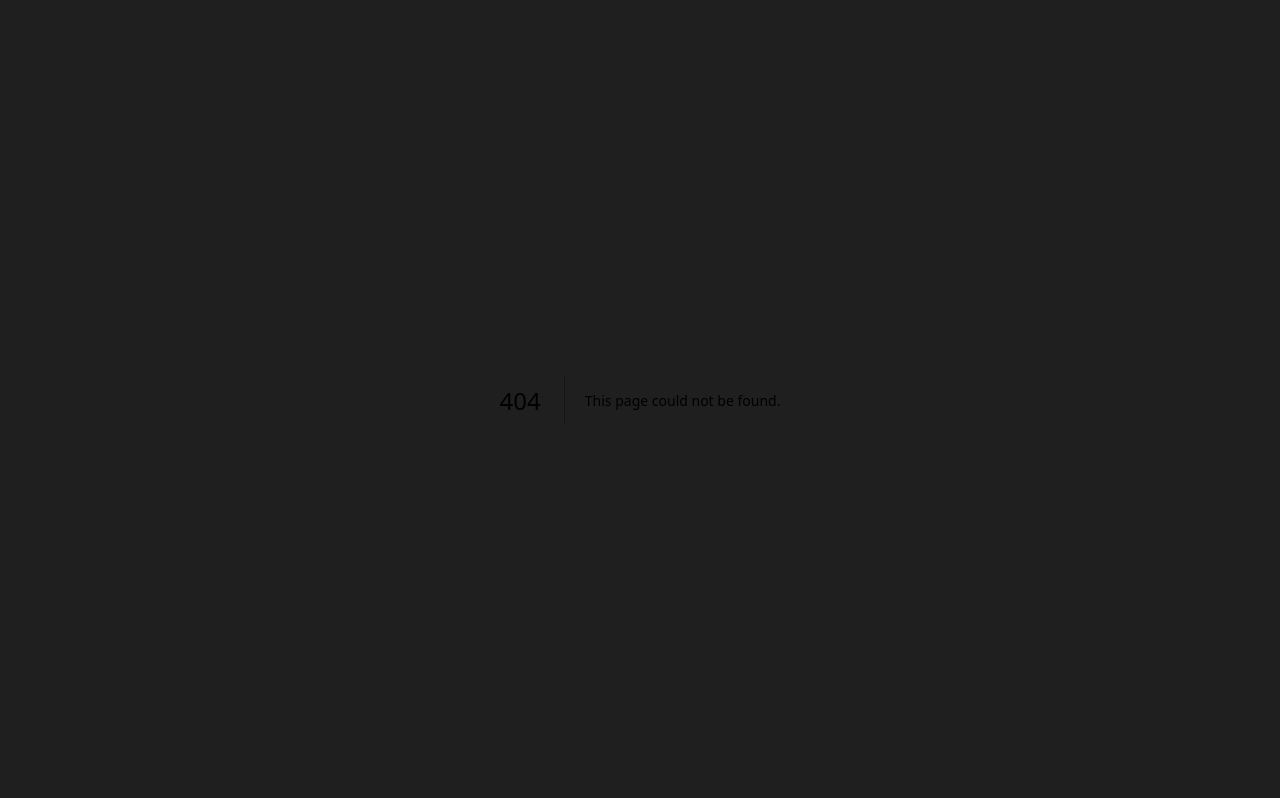
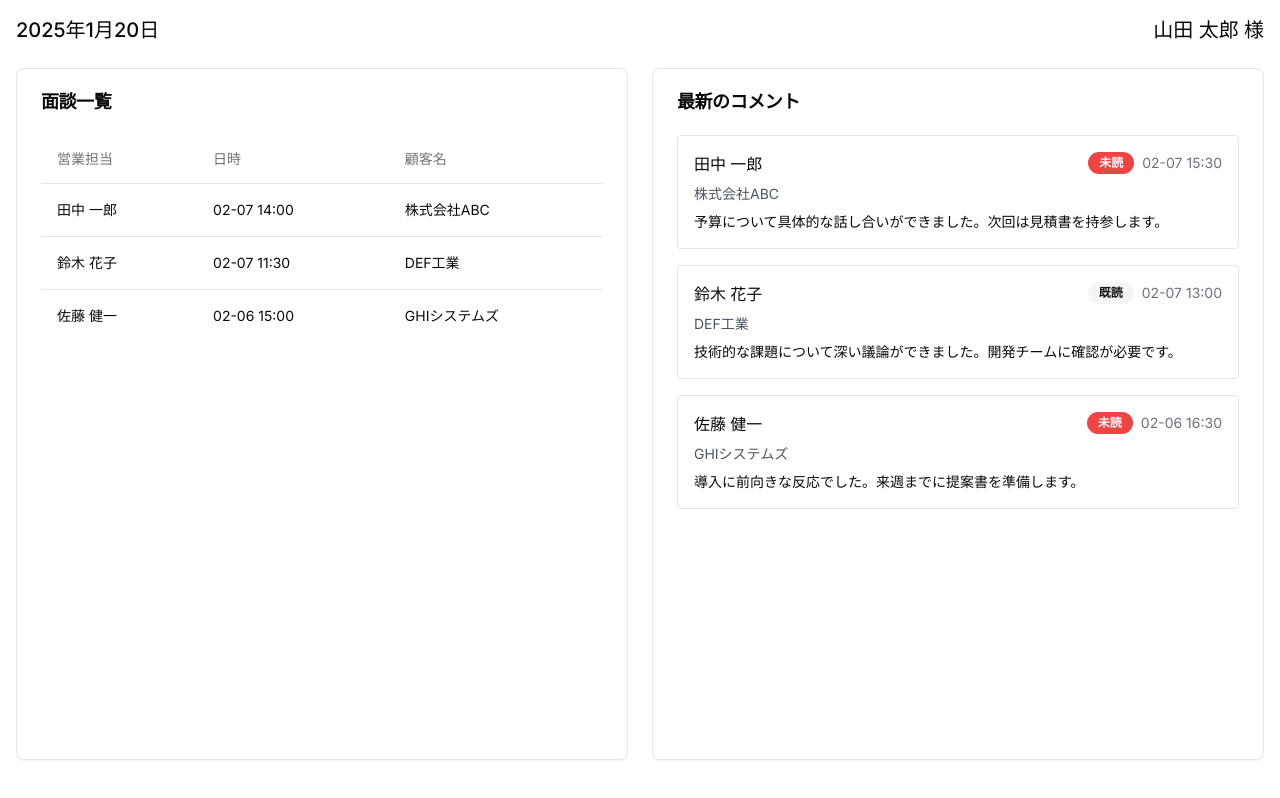
Before and after one commit to okopei/audio-sales-analyzer, a Next.js app in the folder next-app/: page /manager-dashboard in a window 1280 px wide. Before the commit this address had no page. Built offline with nearby package versions, Linux system fonts and the light colour scheme.

Commit message:
feat: create manager-dashboard

```diff
--- a/next-app/package.json
+++ b/next-app/package.json
@@ -10,6 +10,7 @@
   },
   "dependencies": {
     "@radix-ui/react-label": "^2.1.1",
+    "@radix-ui/react-scroll-area": "^1.2.3",
     "@radix-ui/react-select": "^2.1.5",
     "@react-spring/web": "^9.7.5",
     "@use-gesture/react": "^10.3.1",
--- /dev/null
+++ b/next-app/src/app/manager-dashboard/page.tsx
@@ -0,0 +1,151 @@
+"use client"
+
+import { Card, CardContent, CardHeader, CardTitle } from "@/components/ui/card"
+import { ScrollArea } from "@/components/ui/scroll-area"
+import { Table, TableBody, TableCell, TableHead, TableHeader, TableRow } from "@/components/ui/table"
+import { Badge } from "@/components/ui/badge"
+
+// 仮のデータ
+const meetings = [
+  {
+    id: 1,
+    salesPerson: "田中 一郎",
+    date: "02-07 14:00",
+    customer: "株式会社ABC",
+    url: "#",
+  },
+  {
+    id: 2,
+    salesPerson: "鈴木 花子",
+    date: "02-07 11:30",
+    customer: "DEF工業",
+    url: "#",
+  },
+  {
+    id: 3,
+    salesPerson: "佐藤 健一",
+    date: "02-06 15:00",
+    customer: "GHIシステムズ",
+    url: "#",
+  },
+]
+
+const comments = [
+  {
+    id: 1,
+    salesPerson: "田中 一郎",
+    date: "02-07 15:30",
+    customer: "株式会社ABC",
+    comment: "予算について具体的な話し合いができました。次回は見積書を持参します。",
+    url: "#",
+    isRead: false,
+  },
+  {
+    id: 2,
+    salesPerson: "鈴木 花子",
+    date: "02-07 13:00",
+    customer: "DEF工業",
+    comment: "技術的な課題について深い議論ができました。開発チームに確認が必要です。",
+    url: "#",
+    isRead: true,
+  },
+  {
+    id: 3,
+    salesPerson: "佐藤 健一",
+    date: "02-06 16:30",
+    customer: "GHIシステムズ",
+    comment: "導入に前向きな反応でした。来週までに提案書を準備します。",
+    url: "#",
+    isRead: false,
+  },
+]
+
+export default function ManagerDashboard() {
+  // 現在の日付を取得
+  const today = new Date()
+  const dateStr = today.toLocaleDateString("ja-JP", {
+    year: "numeric",
+    month: "long",
+    day: "numeric",
+  })
+
+  return (
+    <div className="min-h-screen bg-white p-4">
+      <div className="max-w-7xl mx-auto space-y-4">
+        {/* ヘッダー */}
+        <div className="flex justify-between items-center mb-6">
+          <h1 className="text-xl font-medium">{dateStr}</h1>
+          <div className="text-xl font-medium">山田 太郎 様</div>
+        </div>
+
+        {/* メインコンテンツ */}
+        <div className="grid md:grid-cols-2 gap-6">
+          {/* 面談一覧 */}
+          <Card>
+            <CardHeader>
+              <CardTitle>面談一覧</CardTitle>
+            </CardHeader>
+            <CardContent>
+              <ScrollArea className="h-[600px]">
+                <Table>
+                  <TableHeader>
+                    <TableRow>
+                      <TableHead>営業担当</TableHead>
+                      <TableHead>日時</TableHead>
+                      <TableHead>顧客名</TableHead>
+                    </TableRow>
+                  </TableHeader>
+                  <TableBody>
+                    {meetings.map((meeting) => (
+                      <TableRow
+                        key={meeting.id}
+                        className="cursor-pointer hover:bg-slate-100"
+                        onClick={() => (window.location.href = meeting.url)}
+                      >
+                        <TableCell>{meeting.salesPerson}</TableCell>
+                        <TableCell>{meeting.date}</TableCell>
+                        <TableCell>{meeting.customer}</TableCell>
+                      </TableRow>
+                    ))}
+                  </TableBody>
+                </Table>
+              </ScrollArea>
+            </CardContent>
+          </Card>
+
+          {/* 最新のコメント */}
+          <Card>
+            <CardHeader>
+              <CardTitle>最新のコメント</CardTitle>
+            </CardHeader>
+            <CardContent>
+              <ScrollArea className="h-[600px]">
+                <div className="space-y-4">
+                  {comments.map((comment) => (
+                    <div
+                      key={comment.id}
+                      onClick={() => (window.location.href = comment.url)}
+                      className="p-4 rounded border cursor-pointer hover:bg-slate-100"
+                    >
+                      <div className="flex justify-between items-start mb-2">
+                        <div className="font-medium">{comment.salesPerson}</div>
+                        <div className="flex items-center gap-2">
+                          <Badge variant={comment.isRead ? "secondary" : "destructive"}>
+                            {comment.isRead ? "既読" : "未読"}
+                          </Badge>
+                          <div className="text-sm text-gray-500">{comment.date}</div>
+                        </div>
+                      </div>
+                      <div className="text-sm text-gray-600 mb-2">{comment.customer}</div>
+                      <div className="text-sm">{comment.comment}</div>
+                    </div>
+                  ))}
+                </div>
+              </ScrollArea>
+            </CardContent>
+          </Card>
+        </div>
+      </div>
+    </div>
+  )
+}
--- a/next-app/src/app/page.tsx
+++ b/next-app/src/app/page.tsx
@@ -25,6 +25,15 @@ export default function LoginPage() {
             新規登録
           </a>
         </p>
+        <div className="pt-4 border-t border-zinc-800">
+          <Button
+            variant="outline"
+            className="w-full border-zinc-700 text-zinc-400 hover:text-white"
+            asChild
+          >
+            <a href="/dashboard">開発用ダッシュボード</a>
+          </Button>
+        </div>
       </div>
     </div>
   )
--- /dev/null
+++ b/next-app/src/components/ui/badge.tsx
@@ -0,0 +1,36 @@
+import * as React from "react"
+import { cva, type VariantProps } from "class-variance-authority"
+
+import { cn } from "@/lib/utils"
+
+const badgeVariants = cva(
+  "inline-flex items-center border rounded-full px-2.5 py-0.5 text-xs font-semibold transition-colors focus:outline-none focus:ring-2 focus:ring-ring focus:ring-offset-2",
+  {
+    variants: {
+      variant: {
+        default:
+          "bg-primary hover:bg-primary/80 border-transparent text-primary-foreground",
+        secondary:
+          "bg-secondary hover:bg-secondary/80 border-transparent text-secondary-foreground",
+        destructive:
+          "bg-destructive hover:bg-destructive/80 border-transparent text-destructive-foreground",
+        outline: "text-foreground",
+      },
+    },
+    defaultVariants: {
+      variant: "default",
+    },
+  }
+)
+
+export interface BadgeProps
+  extends React.HTMLAttributes<HTMLDivElement>,
+    VariantProps<typeof badgeVariants> {}
+
+function Badge({ className, variant, ...props }: BadgeProps) {
+  return (
+    <div className={cn(badgeVariants({ variant }), className)} {...props} />
+  )
+}
+
+export { Badge, badgeVariants }
--- /dev/null
+++ b/next-app/src/components/ui/scroll-area.tsx
@@ -0,0 +1,48 @@
+"use client"
+
+import * as React from "react"
+import * as ScrollAreaPrimitive from "@radix-ui/react-scroll-area"
+
+import { cn } from "@/lib/utils"
+
+const ScrollArea = React.forwardRef<
+  React.ElementRef<typeof ScrollAreaPrimitive.Root>,
+  React.ComponentPropsWithoutRef<typeof ScrollAreaPrimitive.Root>
+>(({ className, children, ...props }, ref) => (
+  <ScrollAreaPrimitive.Root
+    ref={ref}
+    className={cn("relative overflow-hidden", className)}
+    {...props}
+  >
+    <ScrollAreaPrimitive.Viewport className="h-full w-full rounded-[inherit]">
+      {children}
+    </ScrollAreaPrimitive.Viewport>
+    <ScrollBar />
+    <ScrollAreaPrimitive.Corner />
+  </ScrollAreaPrimitive.Root>
+))
+ScrollArea.displayName = ScrollAreaPrimitive.Root.displayName
+
+const ScrollBar = React.forwardRef<
+  React.ElementRef<typeof ScrollAreaPrimitive.ScrollAreaScrollbar>,
+  React.ComponentPropsWithoutRef<typeof ScrollAreaPrimitive.ScrollAreaScrollbar>
+>(({ className, orientation = "vertical", ...props }, ref) => (
+  <ScrollAreaPrimitive.ScrollAreaScrollbar
+    ref={ref}
+    orientation={orientation}
+    className={cn(
+      "flex touch-none select-none transition-colors",
+      orientation === "vertical" &&
+        "h-full w-2.5 border-l border-l-transparent p-[1px]",
+      orientation === "horizontal" &&
+        "h-2.5 border-t border-t-transparent p-[1px]",
+      className
+    )}
+    {...props}
+  >
+    <ScrollAreaPrimitive.ScrollAreaThumb className="relative flex-1 rounded-full bg-border" />
+  </ScrollAreaPrimitive.ScrollAreaScrollbar>
+))
+ScrollBar.displayName = ScrollAreaPrimitive.ScrollAreaScrollbar.displayName
+
+export { ScrollArea, ScrollBar }
```
Also changed, not shown: 1 other file (tests, documents, lock files or other folders).
